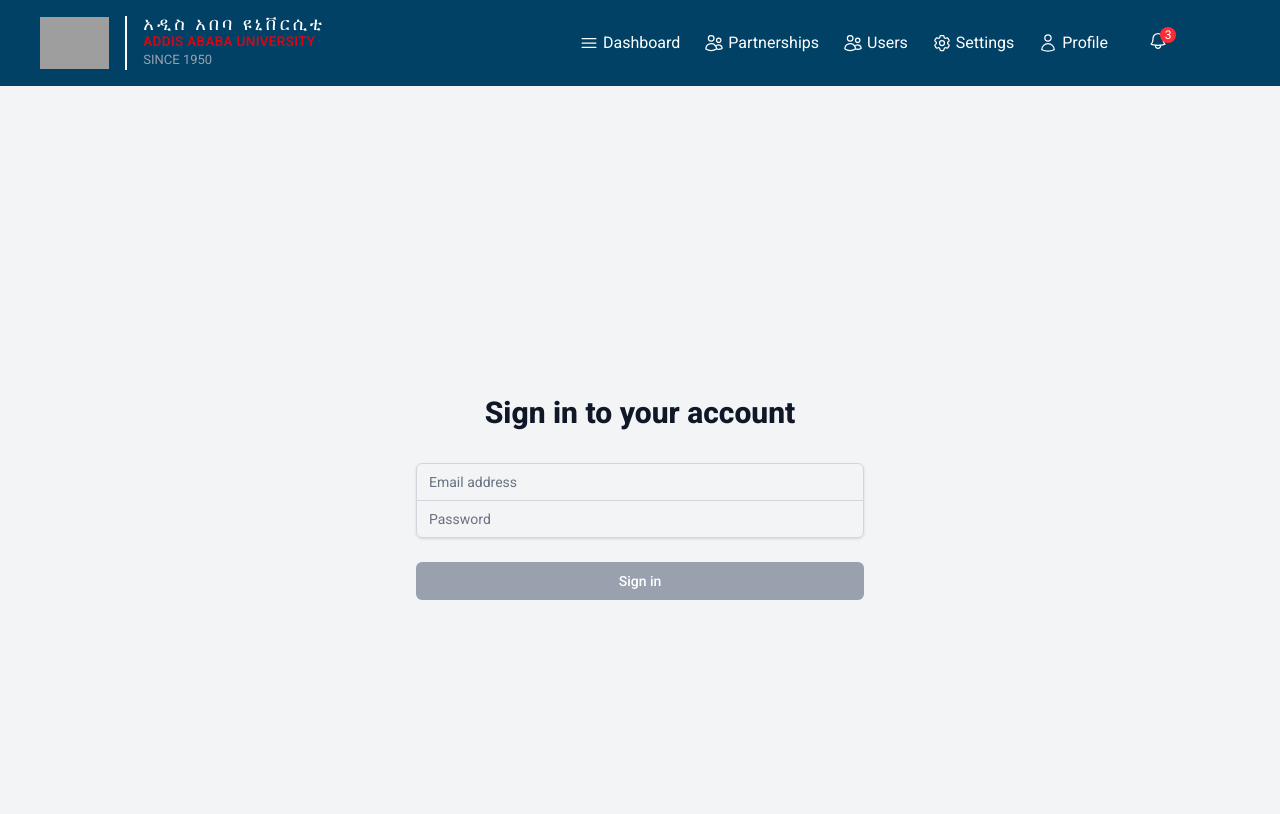
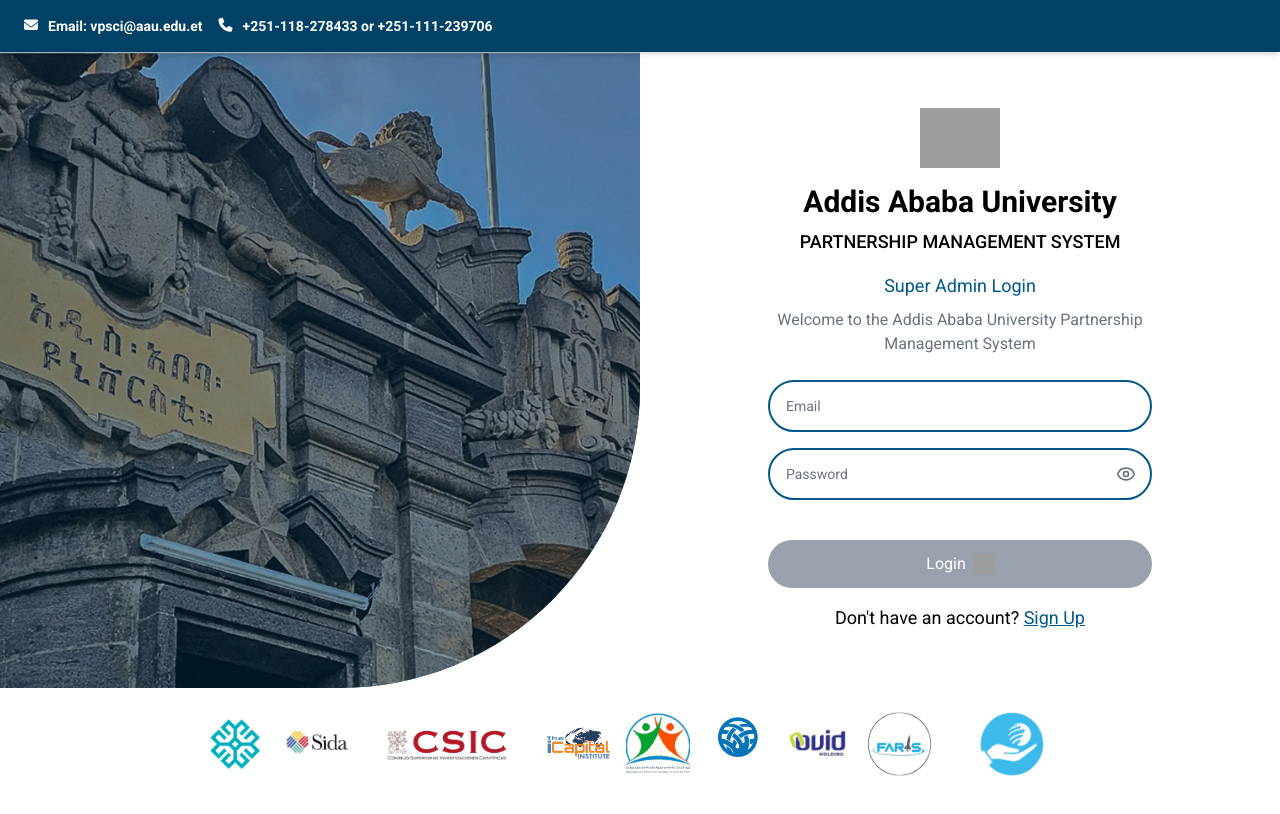
Before and after one commit to AAU-Projects12/Partnership-Management-System, a React (Vite) app in the folder Client/: page / in a window 1280 px wide. Shown: the top 814 px of the page. Built offline with nearby package versions, Linux system fonts and the light colour scheme; grey boxes are pictures that could not be loaded.

Commit message:
fix: login ui update and partnership pagination fix

```diff
--- a/Client/src/pages/login.jsx
+++ b/Client/src/pages/login.jsx
@@ -1,9 +1,24 @@
 import React, { useState, useContext } from "react";
-import { useNavigate } from "react-router-dom";
+import { useNavigate, Link } from "react-router-dom";
 import { UserContext } from "../context/UserContext";
 import { login } from "../api.jsx";
 import toast from "react-hot-toast";
-import NavBar from "../components/NavBar";
+import { Eye, EyeClosed } from "lucide-react";
+import aauLogo from "../assets/aauLogo.png";
+import aauimg from "../assets/aauimg.png";
+import logo1 from "../assets/logo1.png";
+import logo2 from "../assets/logo2.png";
+import logo3 from "../assets/logo3.png";
+import logo4 from "../assets/logo4.png";
+import logo5 from "../assets/logo5.png";
+import logo6 from "../assets/logo6.png";
+import logo7 from "../assets/logo7.png";
+import logo8 from "../assets/logo8.png";
+import logo9 from "../assets/logo9.png";
+
+// Validation helpers
+const isEmailValid = (email) => /^[^\s@]+@[^\s@]+\.[^\s@]+$/.test(email);
+const isPasswordValid = (password) => password.length >= 8;
 
 const Login = () => {
   const [email, setEmail] = useState("");
@@ -12,35 +27,39 @@ const Login = () => {
   const [lockoutRemaining, setLockoutRemaining] = useState(null);
   const { login: loginContext } = useContext(UserContext);
   const navigate = useNavigate();
+  const [showPassword, setShowPassword] = useState(false);
+  const [fieldErrors, setFieldErrors] = useState({ email: "", password: "" });
 
-  const isEmailValid = (email) => {
-    const emailRegex = /^[^\s@]+@[^\s@]+\.[^\s@]+$/;
-    return emailRegex.test(email);
-  };
-
-  const isPasswordValid = (password) => {
-    return password.length >= 8;
+  const validateField = (name, value) => {
+    let error = "";
+    if (!value.trim()) {
+      error = `${name.charAt(0).toUpperCase() + name.slice(1)} is required!`;
+    } else if (name === "email" && !isEmailValid(value)) {
+      error = "Please enter a valid email address";
+    } else if (name === "password" && !isPasswordValid(value)) {
+      error = "Password must be at least 8 characters long";
+    }
+    setFieldErrors((prev) => ({ ...prev, [name]: error }));
+    return error === "";
   };
 
   const handleSubmit = async (e) => {
     e.preventDefault();
     setIsLoading(true);
     setLockoutRemaining(null);
-
-    if (isEmailValid && isPasswordValid) {
+    const emailIsValid = validateField("email", email);
+    const passwordIsValid = validateField("password", password);
+    if (emailIsValid && passwordIsValid) {
       try {
         const response = await login({ email, password });
         const userData = response.data;
-        // Look for token in response.data (typical REST API pattern)
         let token = userData?.token;
-        // 2. Check if token is in response headers (common in some APIs)
         if (!token) {
           token =
             response.headers?.authorization?.replace("Bearer ", "") ||
             response.headers?.["x-auth-token"] ||
             response.headers?.["authToken"];
         }
-        // Only proceed if a real token is found
         if (token && userData) {
           loginContext(userData, token);
           toast.success("Logged in successfully!");
@@ -61,15 +80,15 @@ const Login = () => {
             const errorData = error.response.data;
             if (errorData.remainingAttempts !== undefined) {
               toast.error(errorData.error);
-              // Show remaining attempts warning
               if (errorData.remainingAttempts <= 2) {
-                toast.error(`Warning: Only ${errorData.remainingAttempts} attempts remaining before account lockout!`);
+                toast.error(
+                  `Warning: Only ${errorData.remainingAttempts} attempts remaining before account lockout!`
+                );
               }
             } else {
               toast.error("Invalid email or password");
             }
           } else if (error.response.status === 423) {
-            // Account locked
             const errorData = error.response.data;
             setLockoutRemaining(errorData.lockoutRemaining || 15);
             toast.error(errorData.error);
@@ -87,77 +106,112 @@ const Login = () => {
   };
 
   return (
-    <div className="min-h-screen bg-gray-100">
-      <NavBar />
-      <div className="flex items-center justify-center min-h-screen py-12 px-4 sm:px-6 lg:px-8">
-        <div className="max-w-md w-full space-y-8">
+    <div className="main-container bg-white w-full min-h-screen relative overflow-hidden flex flex-col">
+      {/* Top Bar */}
+      <div className="w-full bg-[#014166] shadow-md z-10 py-4 px-6 flex flex-col sm:flex-row items-center sm:justify-start gap-4 text-white text-sm font-bold">
+        <div className="flex items-center gap-2">
+          <i className="fa-solid fa-envelope w-4 h-4"></i>
+          <span>Email: vpsci@aau.edu.et</span>
+        </div>
+        <div className="flex items-center gap-2">
+          <i className="fa-solid fa-phone w-4 h-4"></i>
+          <span>+251-118-278433 or +251-111-239706</span>
+        </div>
+      </div>
+      {/* Main Content */}
+      <div className="flex flex-col lg:flex-row flex-1 w-full">
+        {/* Image */}
+        <div className="relative bg-[#014166] w-full lg:w-1/2 h-[450px] lg:h-auto rounded-br-[300px] overflow-hidden">
+          <img
+            src={aauimg}
+            alt="background"
+            className="absolute top-0 left-0 w-full h-full object-cover z-10 opacity-70"
+          />
+        </div>
+        {/* Right Content */}
+        <div className="w-full lg:w-1/2 flex flex-col justify-center items-center px-6 py-12 text-center relative z-20">
+          <img src={aauLogo} alt="logo" className="w-20 mb-4" />
+          <h1 className="text-2xl lg:text-3xl font-bold text-black">
+            Addis Ababa University
+          </h1>
+          <p className="text-lg font-medium mt-2">
+            PARTNERSHIP MANAGEMENT SYSTEM
+          </p>
+          <p className="text-[#00578a] mt-4 text-lg">Super Admin Login</p>
+          <p className="text-gray-500 mt-2 max-w-md">
+            Welcome to the Addis Ababa University Partnership Management System
+          </p>
+          {/* Input Fields */}
+          <form
+            onSubmit={handleSubmit}
+            className="mt-6 w-full max-w-sm flex flex-col gap-4"
+          >
             <div>
-            <h2 className="mt-6 text-center text-3xl font-extrabold text-gray-900">
-              Sign in to your account
-            </h2>
-          </div>
-          <form className="mt-8 space-y-6" onSubmit={handleSubmit}>
-            <div className="rounded-md shadow-sm -space-y-px">
-              <div>
-                <label htmlFor="email" className="sr-only">
-                  Email address
-                </label>
               <input
-                  id="email"
-                  name="email"
                 type="email"
-                  autoComplete="email"
-                  required
-                  className={`appearance-none rounded-none relative block w-full px-3 py-2 border ${
-                    email && !isEmailValid(email)
-                      ? "border-red-300"
-                      : "border-gray-300"
-                  } placeholder-gray-500 text-gray-900 rounded-t-md focus:outline-none focus:ring-blue-500 focus:border-blue-500 focus:z-10 sm:text-sm`}
-                  placeholder="Email address"
+                placeholder="Email"
+                className={`border-2 w-full ${
+                  fieldErrors.email ? "border-red-500" : "border-[#00588b]"
+                } rounded-full px-4 py-3 placeholder:text-sm placeholder:text-gray-500`}
+                onChange={(e) => {
+                  setEmail(e.target.value);
+                  validateField("email", e.target.value);
+                }}
                 value={email}
-                  onChange={(e) => setEmail(e.target.value)}
                 disabled={lockoutRemaining !== null}
               />
-                {email && !isEmailValid(email) && (
-                  <p className="text-red-500 text-xs mt-1">
-                    Please enter a valid email address
+              {fieldErrors.email && (
+                <p className="text-red-500 text-sm mt-1 ml-4">
+                  {fieldErrors.email}
                 </p>
               )}
             </div>
-              <div>
-                <label htmlFor="password" className="sr-only">
-                  Password
-                </label>
+            <div className="flex flex-col justify-start relative">
               <input
-                  id="password"
-                  name="password"
-                  type="password"
-                  autoComplete="current-password"
-                  required
-                  className={`appearance-none rounded-none relative block w-full px-3 py-2 border ${
-                    password && !isPasswordValid(password)
-                      ? "border-red-300"
-                      : "border-gray-300"
-                  } placeholder-gray-500 text-gray-900 rounded-b-md focus:outline-none focus:ring-blue-500 focus:border-blue-500 focus:z-10 sm:text-sm`}
+                type={showPassword ? "text" : "password"}
                 placeholder="Password"
+                className={`border-2 w-full ${
+                  fieldErrors.password ? "border-red-500" : "border-[#00588b]"
+                } rounded-full px-4 py-3 placeholder:text-sm placeholder:text-gray-500`}
+                onChange={(e) => {
+                  setPassword(e.target.value);
+                  validateField("password", e.target.value);
+                }}
                 value={password}
-                  onChange={(e) => setPassword(e.target.value)}
                 disabled={lockoutRemaining !== null}
               />
-                {password && !isPasswordValid(password) && (
-                  <p className="text-red-500 text-xs mt-1">
-                    Password must be at least 8 characters long
+              <button
+                type="button"
+                onClick={() => setShowPassword(!showPassword)}
+                className="absolute right-4 top-1/2 transform -translate-y-1/2 cursor-pointer focus:outline-none"
+                disabled={lockoutRemaining !== null}
+              >
+                {showPassword ? (
+                  <EyeClosed className="w-5 h-5 text-gray-500" />
+                ) : (
+                  <Eye className="w-5 h-5 text-gray-500" />
+                )}
+              </button>
+              {fieldErrors.password && (
+                <p className="item-start text-red-500 text-sm mt-1 ml-4">
+                  {fieldErrors.password}
                 </p>
               )}
             </div>
-            </div>
-
             {lockoutRemaining !== null && (
-              <div className="bg-red-50 border border-red-200 rounded-md p-4">
-                <div className="flex">
+              <div className="bg-red-50 border border-red-200 rounded-md p-4 mt-4 text-left">
+                <div className="flex items-center">
                   <div className="flex-shrink-0">
-                    <svg className="h-5 w-5 text-red-400" viewBox="0 0 20 20" fill="currentColor">
-                      <path fillRule="evenodd" d="M10 18a8 8 0 100-16 8 8 0 000 16zM8.707 7.293a1 1 0 00-1.414 1.414L8.586 10l-1.293 1.293a1 1 0 101.414 1.414L10 11.414l1.293 1.293a1 1 0 001.414-1.414L11.414 10l1.293-1.293a1 1 0 00-1.414-1.414L10 8.586 8.707 7.293z" clipRule="evenodd" />
+                    <svg
+                      className="h-5 w-5 text-red-400"
+                      viewBox="0 0 20 20"
+                      fill="currentColor"
+                    >
+                      <path
+                        fillRule="evenodd"
+                        d="M10 18a8 8 0 100-16 8 8 0 000 16zM8.707 7.293a1 1 0 00-1.414 1.414L8.586 10l-1.293 1.293a1 1 0 101.414 1.414L10 11.414l1.293 1.293a1 1 0 001.414-1.414L11.414 10l1.293-1.293a1 1 0 00-1.414-1.414L10 8.586 8.707 7.293z"
+                        clipRule="evenodd"
+                      />
                     </svg>
                   </div>
                   <div className="ml-3">
@@ -166,26 +220,57 @@ const Login = () => {
                     </h3>
                     <div className="mt-2 text-sm text-red-700">
                       <p>
-                        Your account has been temporarily locked due to too many failed login attempts.
-                        Please try again in <strong>{lockoutRemaining} minutes</strong>.
+                        Your account has been temporarily locked due to too many
+                        failed login attempts. Please try again in{" "}
+                        <strong>{lockoutRemaining} minutes</strong>.
                       </p>
                     </div>
                   </div>
                 </div>
               </div>
             )}
-
-            <div>
             <button
               type="submit"
-                disabled={isLoading || lockoutRemaining !== null || !isEmailValid(email) || !isPasswordValid(password)}
-                className="group relative w-full flex justify-center py-2 px-4 border border-transparent text-sm font-medium rounded-md text-white bg-blue-600 hover:bg-blue-700 focus:outline-none focus:ring-2 focus:ring-offset-2 focus:ring-blue-500 disabled:bg-gray-400 disabled:cursor-not-allowed"
+              disabled={
+                isLoading ||
+                lockoutRemaining !== null ||
+                !isEmailValid(email) ||
+                !isPasswordValid(password)
+              }
+              className="flex items-center justify-center bg-[#00588b] text-white px-6 py-3 mt-6 rounded-full gap-2 hover:bg-[#004a75] transition disabled:bg-gray-400 disabled:cursor-not-allowed"
             >
-                {isLoading ? "Signing in..." : "Sign in"}
+              {isLoading ? "Signing in..." : "Login"}
+              {!isLoading && (
+                <img
+                  src="https://codia-f2c.s3.us-west-1.amazonaws.com/image/2025-04-04/YvWR34sXt7.png"
+                  alt="arrow"
+                  className="w-5 h-5"
+                />
+              )}
             </button>
+          </form>
+          <p className="mt-4 text-lg">
+            Don't have an account?{" "}
+            <Link
+              className="text-[#00578a] underline hover:no-underline"
+              to="/signup"
+            >
+              Sign Up
+            </Link>
+          </p>
         </div>
-          </form>
       </div>
+      {/* Footer Logos */}
+      <div className="w-full bg-white shadow-md py-6 flex flex-wrap justify-center items-center gap-4 mt-auto px-4">
+        <img src={logo1} className="h-16 w-auto" alt="logo1" />
+        <img src={logo2} className="h-16 w-auto" alt="logo2" />
+        <img src={logo3} className="h-16 w-auto" alt="logo3" />
+        <img src={logo4} className="h-16 w-auto" alt="logo4" />
+        <img src={logo5} className="h-16 w-auto" alt="logo5" />
+        <img src={logo6} className="h-16 w-auto" alt="logo6" />
+        <img src={logo7} className="h-16 w-auto" alt="logo7" />
+        <img src={logo8} className="h-16 w-auto" alt="logo8" />
+        <img src={logo9} className="h-16 w-auto" alt="logo9" />
       </div>
     </div>
   );
--- a/Client/src/pages/partnership.jsx
+++ b/Client/src/pages/partnership.jsx
@@ -35,7 +35,7 @@ import {
   filterBySearch,
   applyFilters,
   sortPartners,
-  paginatePartners,
+  // paginatePartners, // REMOVE client-side pagination
 } from "../features/partnership/utils/partnershipUtils";
 import useLocalStorage from "../features/partnership/hooks/useLocalStorage";
 import { getPartnerships, deletePartnership } from "../api.jsx";
@@ -43,8 +43,8 @@ import { getPartnerships, deletePartnership } from "../api.jsx";
 const PartnershipDashboard = () => {
   // State for search and filters
   const [searchQuery, setSearchQuery] = useState("");
-  const [partners, setPartners] = useState(samplePartners);
-  const [filteredPartners, setFilteredPartners] = useState(partners);
+  const [partners, setPartners] = useState([]);
+  const [filteredPartners, setFilteredPartners] = useState([]);
   const [isFilterDialogOpen, setIsFilterDialogOpen] = useState(false);
 
   // Filter states
@@ -67,6 +67,8 @@ const PartnershipDashboard = () => {
   // Pagination state
   const [currentPage, setCurrentPage] = useLocalStorage("currentPage", 1);
   const [itemsPerPage, setItemsPerPage] = useLocalStorage("itemsPerPage", 5);
+  const [totalItems, setTotalItems] = useState(0);
+  const [totalPages, setTotalPages] = useState(1);
 
   // UI states
   const [isCollapsed, setIsCollapsed] = useState(false);
@@ -82,14 +84,18 @@ const PartnershipDashboard = () => {
 
   const navigate = useNavigate();
 
-  // Apply filters, sorting, and search
+  // Fetch partners from backend with pagination
   useEffect(() => {
     async function fetchPartners() {
       setLoading(true);
       try {
-        const response = await getPartnerships();
+        const response = await getPartnerships({
+          page: currentPage,
+          limit: itemsPerPage,
+        });
+        const { partnerships = [], pagination = {} } = response.data;
         // Map backend data to frontend table structure
-        const mappedPartners = (response.data.partnerships || []).map((p) => ({
+        const mappedPartners = partnerships.map((p) => ({
           id: p._id || p.id,
           logo: p.logo || "/placeholder.svg",
           name: p.partnerInstitution?.name || "-",
@@ -97,50 +103,38 @@ const PartnershipDashboard = () => {
           duration: p.durationOfPartnership || "-",
           contact: p.partnerContactPerson?.name || "-",
           status: p.status || "-",
-          // Add more fields as needed
         }));
         setPartners(mappedPartners);
+        setTotalItems(pagination.total || 0);
+        setTotalPages(pagination.pages || 1);
       } catch (error) {
         setPartners([]);
         setFilteredPartners([]);
+        setTotalItems(0);
+        setTotalPages(1);
         setToast({ message: "Failed to fetch partnerships", type: "error" });
       } finally {
         setLoading(false);
       }
     }
     fetchPartners();
-  }, []);
+  }, [currentPage, itemsPerPage]);
 
+  // Apply search, filters, and sorting client-side (on current page only)
   useEffect(() => {
     let result = [...partners];
-
-    // Apply search query
     result = filterBySearch(result, searchQuery);
-
-    // Apply filters
     result = applyFilters(result, filters);
-
-    // Apply sorting
     if (sortConfig.column) {
       result = sortPartners(result, sortConfig.column, sortConfig.direction);
     }
-
     setFilteredPartners(result);
-
-    // Reset to first page when filters change
-    if (currentPage !== 1 && result.length <= itemsPerPage) {
-      setCurrentPage(1);
-    }
   }, [searchQuery, partners, filters, sortConfig]);
 
   // Handle sorting
   const handleSort = (column, direction) => {
-    if (column === "actions") return; // Don't sort by actions column
-
-    setSortConfig({
-      column,
-      direction,
-    });
+    if (column === "actions") return;
+    setSortConfig({ column, direction });
   };
 
   // Handle partner delete
@@ -171,7 +165,6 @@ const PartnershipDashboard = () => {
 
   // Handle partner edit
   const handleEditPartner = (partnerId) => {
-    // For demo purposes, we'll just show a toast
     showToast(`Editing partner ${partnerId}`, "info");
   };
 
@@ -196,13 +189,6 @@ const PartnershipDashboard = () => {
     showToast("All filters cleared", "info");
   };
 
-  // Get paginated partners for current view
-  const paginatedPartners = paginatePartners(
-    filteredPartners,
-    currentPage,
-    itemsPerPage
-  );
-
   // Check if any filters are active
   const hasActiveFilters =
     searchQuery.trim() !== "" ||
@@ -219,7 +205,6 @@ const PartnershipDashboard = () => {
   return (
     <div className="min-h-screen flex flex-col">
       <NavBar />
-
       {/* Main Content */}
       <main className="flex-1 bg-gray-50 py-8 px-4 md:px-8">
         <div className="container mx-auto">
@@ -232,7 +217,6 @@ const PartnershipDashboard = () => {
                 and partner organizations.
               </p>
             </div>
-
             <Link
               to="/add-partnership"
               className="bg-[#004165] hover:bg-[#00334e] text-white rounded-full px-6 py-2 flex items-center transition-colors"
@@ -240,7 +224,6 @@ const PartnershipDashboard = () => {
               <Plus className="mr-2 h-4 w-4" /> New Partner
             </Link>
           </div>
-
           {/* Search and Filter */}
           <div className="bg-[#DBE4E9] rounded-lg md:rounded-full p-4 md:p-6 mb-8">
             <div className="flex flex-col md:flex-row gap-4">
@@ -279,38 +262,6 @@ const PartnershipDashboard = () => {
                   </span>
                 )}
               </button>
-              {/* <div className="flex flex-wrap gap-2">
-                <FilterDropdown
-                  label="Type"
-                  options={partnerTypes}
-                  selectedOptions={filters.types}
-                  onChange={(selected) => setFilters({...filters, types: selected})}
-                />
-
-                <FilterDropdown
-                  label="Status"
-                  options={partnerStatuses}
-                  selectedOptions={filters.statuses}
-                  onChange={(selected) => setFilters({...filters, statuses: selected})}
-                />
-
-                <FilterDropdown
-                  label="Duration"
-                  options={durationCategories}
-                  selectedOptions={filters.durations}
-                  onChange={(selected) => setFilters({...filters, durations: selected})}
-                />
-
-                {hasActiveFilters && (
-                  <button
-                    onClick={clearAllFilters}
-                    className="flex items-center gap-1 px-3 py-2 text-sm font-medium rounded-lg border border-gray-300 bg-white text-gray-700 hover:bg-gray-50 transition-colors"
-                  >
-                    Clear All
-                  </button>
-                )}
-              </div> */}
-
               {/* Filter Buttons Section */}
               <div className="bg-[#6D91A7] rounded-full flex items-center px-2">
                 <FilterButton
@@ -348,22 +299,16 @@ const PartnershipDashboard = () => {
               </div>
             </div>
           </div>
-
           {/* Partnership Lists */}
           <div className="bg-[#DBE4E9] rounded-3xl mb-6">
             <div className="flex justify-between items-center px-6 py-4">
               <h3 className="text-lg font-bold">Partnership Lists</h3>
-
               <div className="text-sm text-gray-600">
                 Showing{" "}
-                {Math.min(
-                  filteredPartners.length,
-                  1 + (currentPage - 1) * itemsPerPage
-                )}
-                -{Math.min(currentPage * itemsPerPage, filteredPartners.length)}{" "}
-                of {filteredPartners.length} partners
+                {Math.min(totalItems, 1 + (currentPage - 1) * itemsPerPage)}-
+                {Math.min(currentPage * itemsPerPage, totalItems)} of{" "}
+                {totalItems} partners
               </div>
-
               <button
                 onClick={() => setIsCollapsed(!isCollapsed)}
                 className="text-[#004165] hover:bg-[#004165]/10 p-2 rounded-full transition-colors"
@@ -375,7 +320,6 @@ const PartnershipDashboard = () => {
                 )}
               </button>
             </div>
-
             {!isCollapsed && (
               <div className="bg-white rounded-b-3xl overflow-hidden">
                 {/* Table Container with Horizontal Scroll */}
@@ -387,9 +331,8 @@ const PartnershipDashboard = () => {
                       sortConfig={sortConfig}
                       onSort={handleSort}
                     />
-
                     {/* No Results */}
-                    {paginatedPartners.length === 0 && (
+                    {filteredPartners.length === 0 && (
                       <div className="p-4 sm:p-8 text-center text-gray-500">
                         <p>No partners found matching your criteria.</p>
                         {hasActiveFilters && (
@@ -402,9 +345,8 @@ const PartnershipDashboard = () => {
                         )}
                       </div>
                     )}
-
                     {/* Table Rows */}
-                    {paginatedPartners.map((partner) => (
+                    {filteredPartners.map((partner) => (
                       <PartnerRow
                         key={partner.id}
                         partner={partner}
@@ -414,13 +356,13 @@ const PartnershipDashboard = () => {
                     ))}
                   </div>
                 </div>
-
                 {/* Pagination */}
                 <div className="px-2 sm:px-4">
                   <Pagination
-                    totalItems={filteredPartners.length}
+                    totalItems={totalItems}
                     itemsPerPage={itemsPerPage}
                     currentPage={currentPage}
+                    totalPages={totalPages}
                     onPageChange={setCurrentPage}
                     onItemsPerPageChange={setItemsPerPage}
                   />
@@ -447,7 +389,6 @@ const PartnershipDashboard = () => {
           onClose={() => setToast(null)}
         />
       )}
-
       {/* Confirmation Dialog */}
       <ConfirmDialog
         isOpen={confirmDialog.isOpen}
```
Also changed, not shown: Client/src/features/partnership/components/PartnerRow.jsx (+13 -11 lines). Lines whose indentation alone changed are shown as unchanged.
